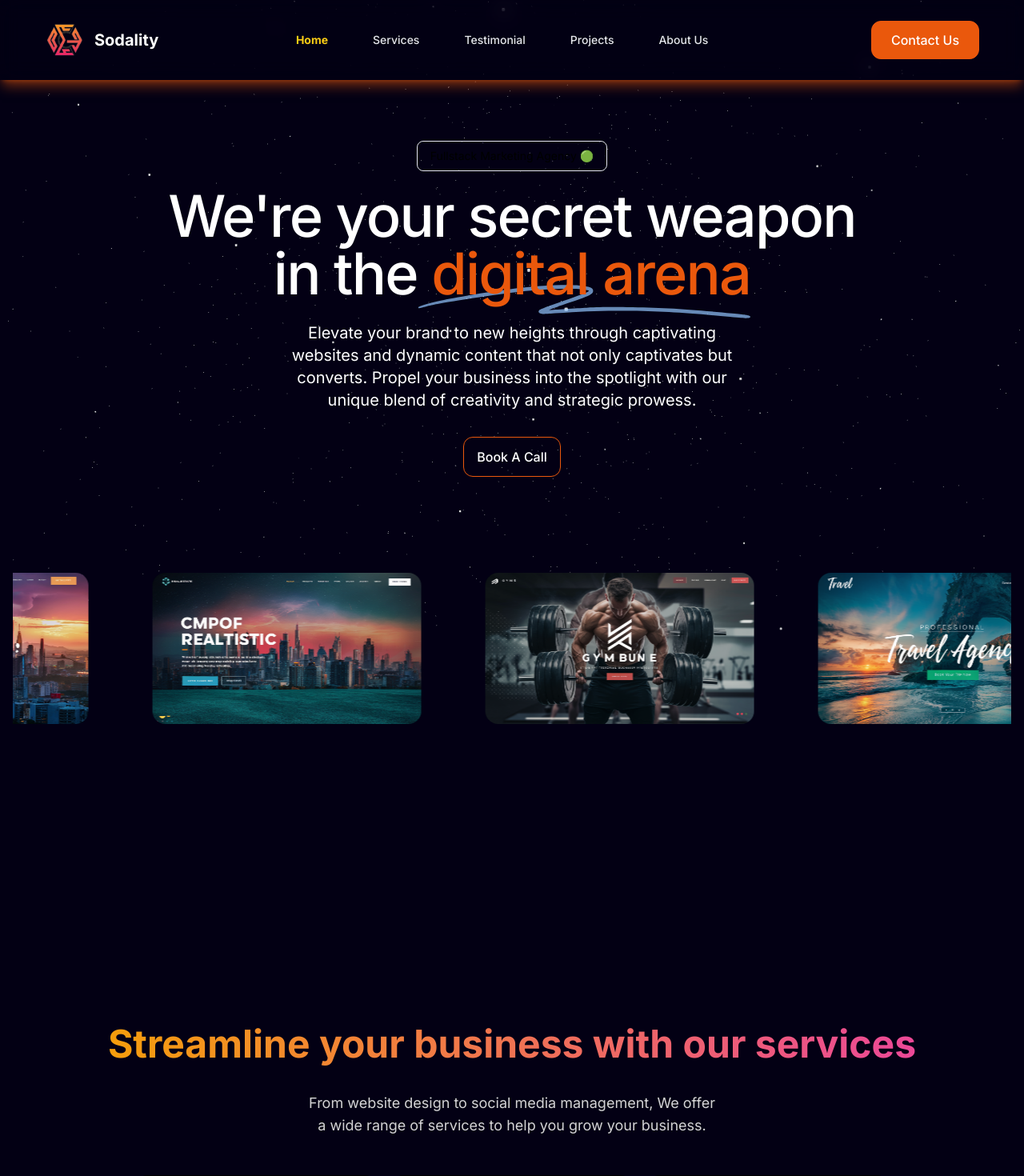
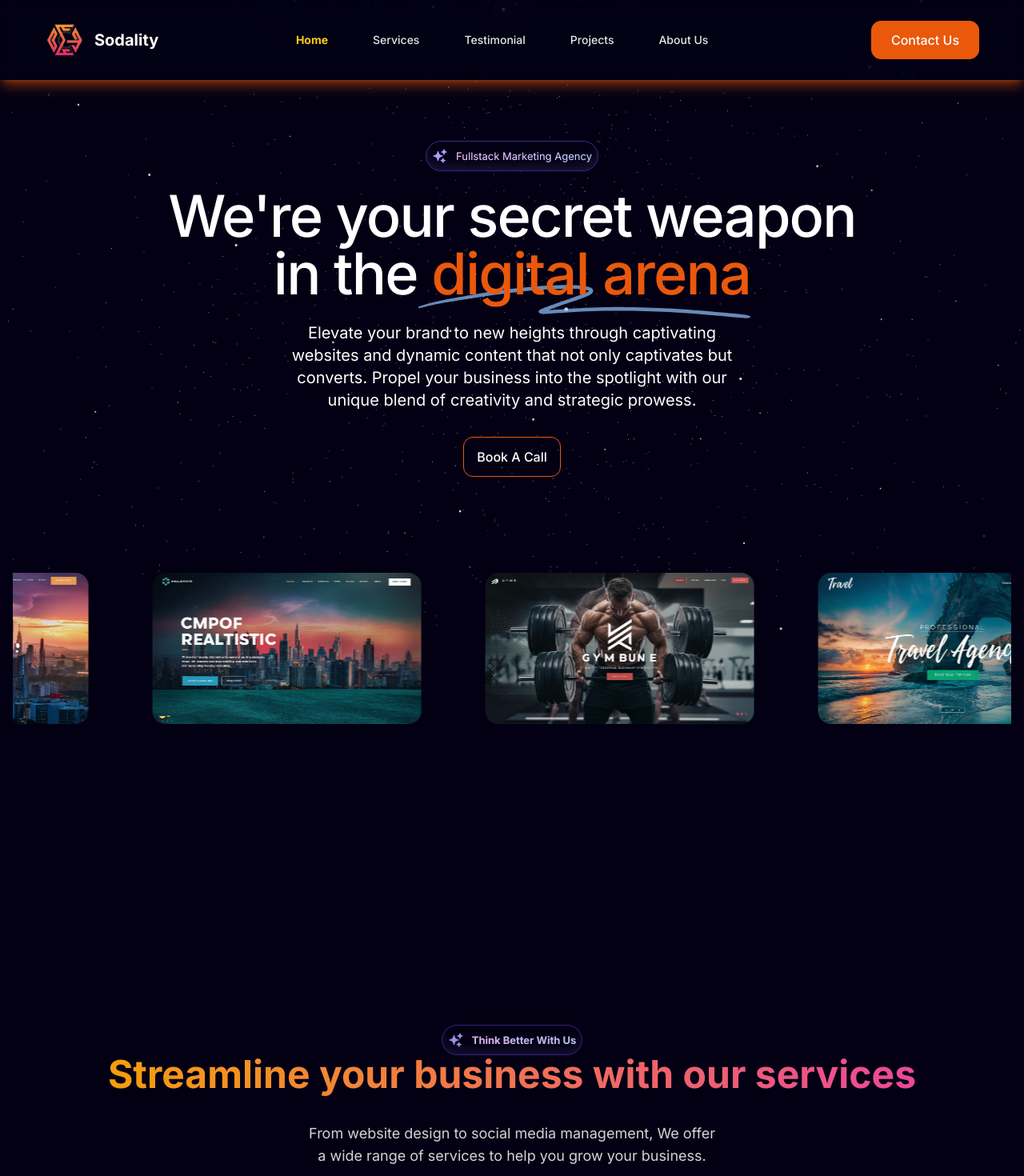
Before and after one commit to MrAlaminH/Kuba-Agency, a Next.js app: page / in a window 1280 px wide. Shown: the top 1470 px of the page at 80% size. Built offline with nearby package versions, Linux system fonts and the light colour scheme; a web font is replaced by a local one.

Commit message:
issueSolved

```diff
--- a/components/main/Services.tsx
+++ b/components/main/Services.tsx
@@ -1,6 +1,7 @@
 "use client";
 
 import { CardHoverEffectDemo } from "./snippets/card-hover-effect-snippet";
+import { SparklesIcon } from "@heroicons/react/24/solid";
 
 const Services = () => {
   return (
@@ -9,6 +10,12 @@ const Services = () => {
         className="font-bold text-4xl pb-5 md:text-5xl text-center
 //          bg-clip-text text-transparent bg-gradient-to-r from-amber-500 to-pink-500 bg-opacity-50 mt-20"
       >
+        <div className="text-center mx-auto Welcome-box py-[8px] px-[7px] border border-[#7042f88b] opacity-[0.9]">
+          <SparklesIcon className="text-[#b49bff] mr-[10px] h-5 w-5" />
+          <h1 className="Welcome-text text-[13px]">
+            Think Better With Us
+          </h1>
+        </div>
         Streamline your business with our services
       </div>
       <p
--- a/components/main/TestimonialSlider.tsx
+++ b/components/main/TestimonialSlider.tsx
@@ -9,7 +9,7 @@ const TestimonialSlider = () => {
       <div className="max-w-6xl mx-8 md:mx-10 lg:mx-20 xl:mx-auto">
         <div className="transition duration-500 ease-in-out transform scale-100 translate-x-0 translate-y-0 opacity-100">
           <div className="mb-12 space-y-5 md:mb-16 md:text-center">
-            <div className="animate-bounce Welcome-box py-[8px] px-[7px] border border-[#7042f88b] opacity-[0.9] text-center mx-auto ">
+            <div className="Welcome-box py-[8px] px-[7px] border border-[#7042f88b] opacity-[0.9] text-center mx-auto ">
               <SparklesIcon className="text-[#b49bff] mr-[10px] h-5 w-5" />
               <h1 className="Welcome-text text-[13px]">Words from Others</h1>
             </div>
--- a/components/sub/HeroContent.tsx
+++ b/components/sub/HeroContent.tsx
@@ -9,20 +9,17 @@ import {
 } from "@/utils/motion";
 
 import SliderOne from "@/components/main/slider";
+import { SparklesIcon } from "@heroicons/react/24/solid";
 
 const HeroContent = () => {
   return (
     <motion.div initial="hidden"
     animate="visible"
      className="flex flex-col items-center justify-center text-center px-4 py-10 sm:py-16 lg:py-24 bg-tresprent min-h-screen">
-      <motion.a
-        href=""
-        variants={slideInFromTop}
-        className= "border border-white-700 dark:border-gray-300 rounded-lg py-2 px-4 text-white-400 dark:text-gray-300 text-sm mb-3 sm:mb-5 mt-20 sm:mt-20 "
-
-      >
-        Fullstack Marketing Agency 🟢
-      </motion.a>
+      <motion.div variants={slideInFromTop} className=" text-sm mb-3 sm:mb-5 mt-20 sm:mt-20 Welcome-box py-[8px] px-[7px] border border-[#7042f88b] opacity-[0.9] text-center mx-auto ">
+              <SparklesIcon className="text-[#b49bff] mr-[10px] h-5 w-5" />
+              <h1 className="Welcome-text text-[13px]">Fullstack Marketing Agency</h1>
+            </motion.div>
       <motion.h1 variants={slideInFromLeft(0.6)} className="mx-auto max-w-4xl font-display text-5xl font-medium tracking-tight text-white sm:text-7xl">
         <span className="inline-block">We&apos;re your secret weapon in the
             <span className="relative whitespace-nowrap text-orange-600">
@@ -41,7 +38,7 @@ const HeroContent = () => {
       >
         Book A Call
       </motion.a>
-      <motion.div variants={slideInFromBottom(0.8)} className="w-full pt-20">
+      <motion.div variants={slideInFromBottom(0.9)} className="w-full pt-20">
         <SliderOne />
       </motion.div>
     </motion.div>
```
